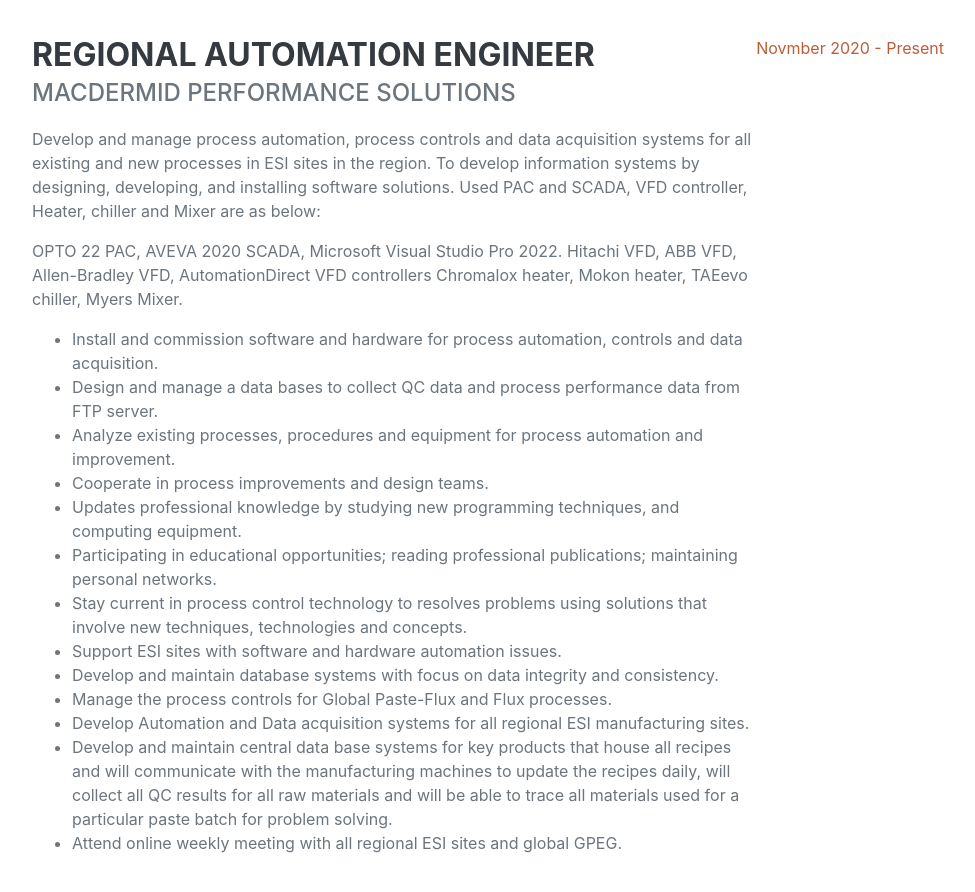
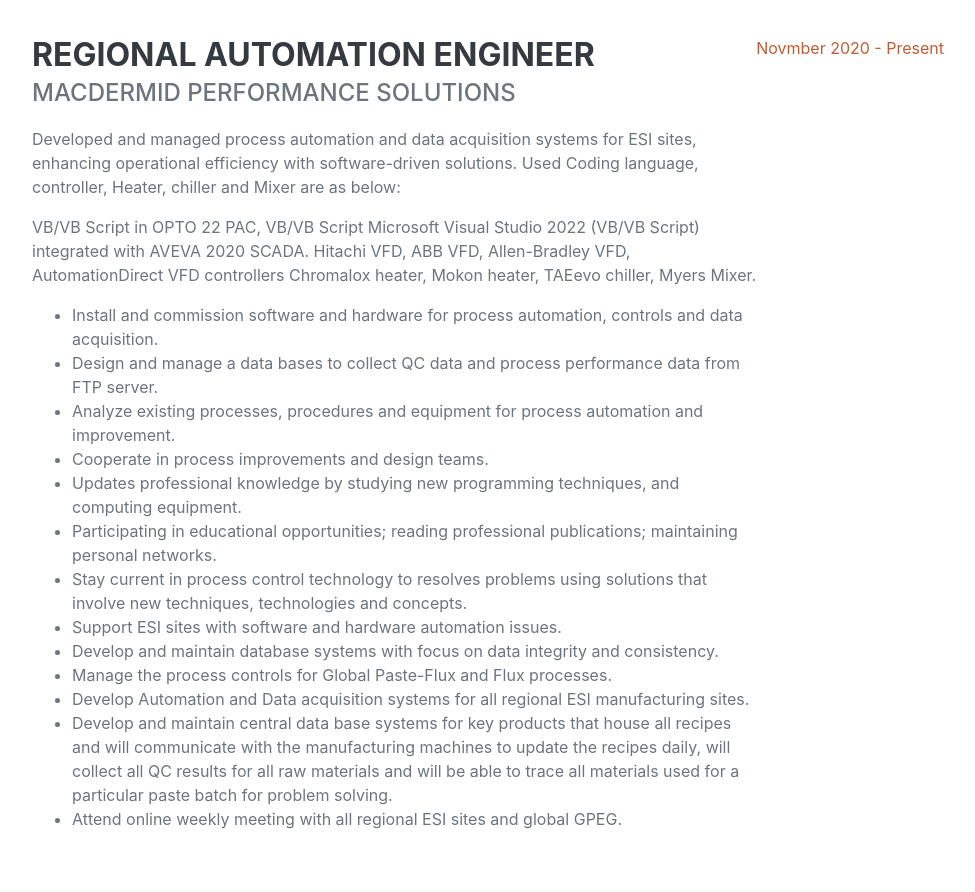
Before and after one commit to ChristmasPrincess/northcut.netlify.app, a plain HTML site: page index.html in a window 1280 px wide. Shown: the part 960-1852 px from the top of the page, without its empty margins (288-1263 px from the left). Drawn offline with nearby package versions, Linux system fonts and the light colour scheme; a web font is replaced by a local one.

Commit message:
Update index.html

```diff
--- a/index.html
+++ b/index.html
@@ -65,8 +65,8 @@
                         <div class="flex-grow-1">
                             <h3 class="mb-0">Regional Automation Engineer</h3>
                             <div class="subheading mb-3">MACDERMID PERFORMANCE SOLUTIONS</div>
-                            <p>Develop and manage process automation, process controls and data acquisition systems for all existing and new processes in ESI sites in the region. To develop information systems by designing, developing, and installing software solutions. Used PAC and SCADA, VFD controller, Heater, chiller and Mixer are as below:
-                                <p> OPTO 22 PAC, AVEVA 2020 SCADA, Microsoft Visual Studio Pro 2022.
+                            <p>Developed and managed process automation and data acquisition systems for ESI sites, enhancing operational efficiency with software-driven solutions. Used Coding language, controller, Heater, chiller and Mixer are as below:
+                                <p> VB/VB Script in OPTO 22 PAC, VB/VB Script Microsoft Visual Studio 2022 (VB/VB Script) integrated with AVEVA 2020 SCADA.
                                 Hitachi VFD, ABB VFD, Allen-Bradley VFD, AutomationDirect VFD controllers
                                 Chromalox heater, Mokon heater, TAEevo chiller, Myers Mixer. </p>
 
@@ -75,7 +75,7 @@
                                 <li>Design and manage a data bases to collect QC data and process performance data from FTP server.</li>
                                 <li> Analyze existing processes, procedures and equipment for process automation and improvement.</li>
                                 <li> Cooperate in process improvements and design teams.</li>
-                                    <li> Updates professional knowledge by studying new programming techniques, and computing equipment.</header>
+                                    <li> Updates professional knowledge by studying new programming techniques, and computing equipment.</li>
                                         <li> Participating in educational opportunities; reading professional publications; maintaining personal networks.</li>
                                             <li> Stay current in process control technology to resolves problems using solutions that involve new techniques, technologies and concepts.</li>
                                                 <li> Support ESI sites with software and hardware automation issues.</li>
```
